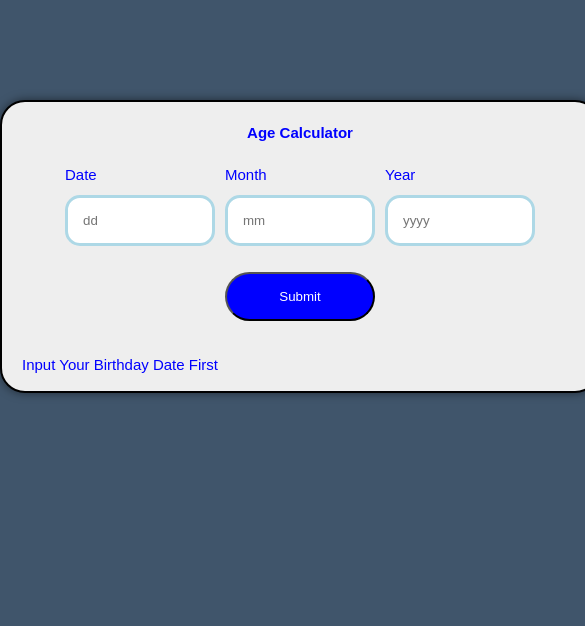
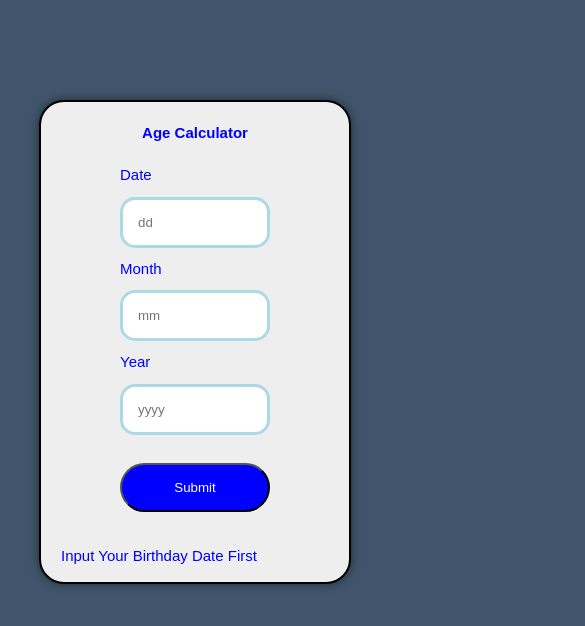
Before and after one commit to lnrdgnwn/Javascript, a plain HTML site: page Javascript 01 - Age Calculator/index.html in a window 390 px wide. Shown: the whole page, 585 px wide, since content can reach past the window. Drawn offline with Linux system fonts and the light colour scheme.

Commit message:
Update style.css

```diff
--- a/Javascript 01 - Age Calculator/style.css
+++ b/Javascript 01 - Age Calculator/style.css
@@ -82,3 +82,26 @@ input[type="button"] {
 input[type="button"]:hover {
     cursor: pointer;
 }
+
+@media only screen and (max-width: 768px) {
+    .container {
+        width: 80%;
+    }
+
+    .block-container {
+        width: fit-content;
+        flex-direction: column;
+    }
+
+    .block {
+        width: 150px;
+    }
+
+    input[type="text"] {
+        width: 150px;
+        border-radius: 15px;
+        margin: 10px 0;
+
+    }
+
+}
```
